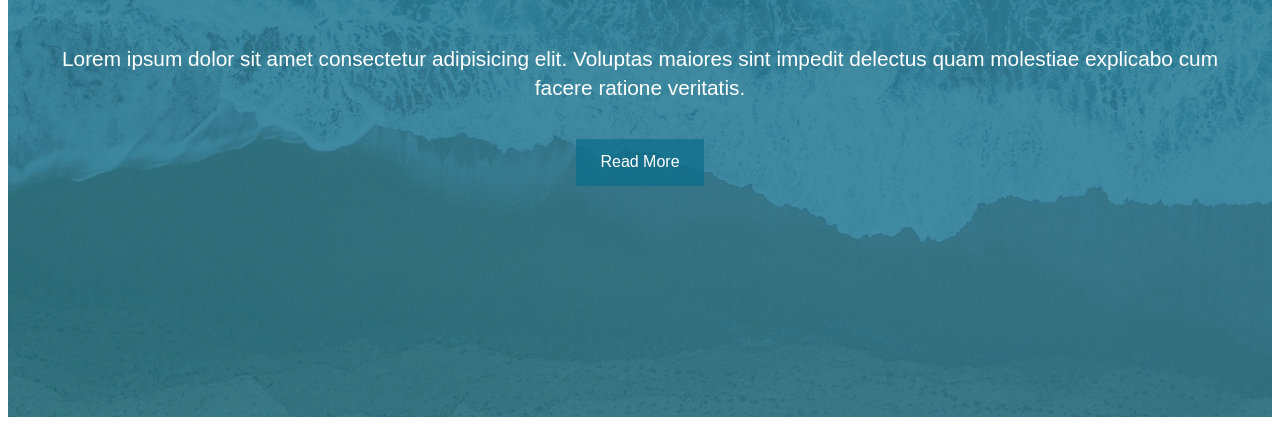
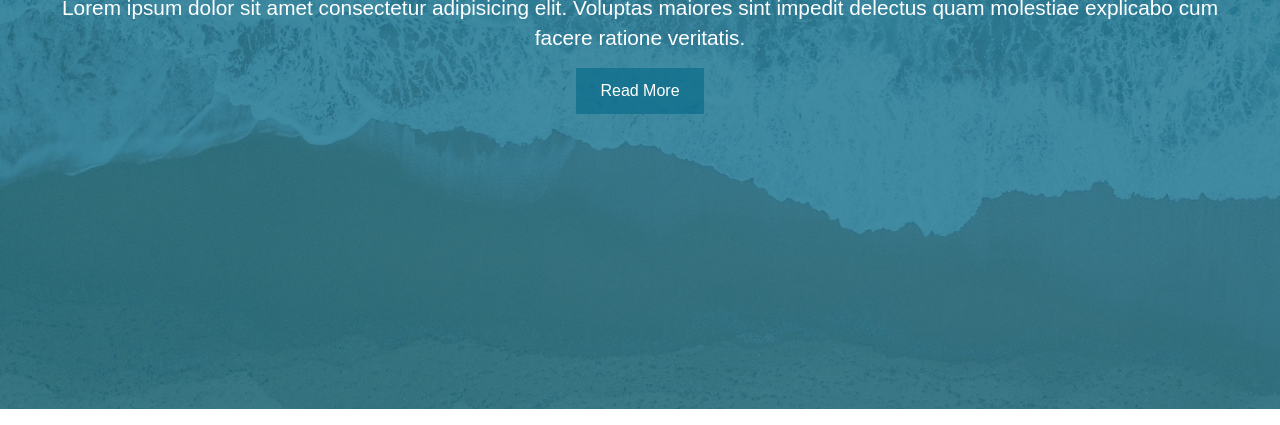
Before and after one commit to aalhommada/myprojects, a plain HTML site: page burger-menu/index.html in a window 1280 px wide. Shown: the part 391-816 px from the top of the page. Drawn offline with Linux system fonts and the light colour scheme.

Commit message:
Update style.css

```diff
--- a/burger-menu/style.css
+++ b/burger-menu/style.css
@@ -1,7 +1,7 @@
   * {
-   margin :0 px ;
-   padding : 0 px;
-    box-sizing: border-box;
+   margin: 0;
+   padding: 0;
+   box-sizing: border-box;
   }
 
   body {
```
